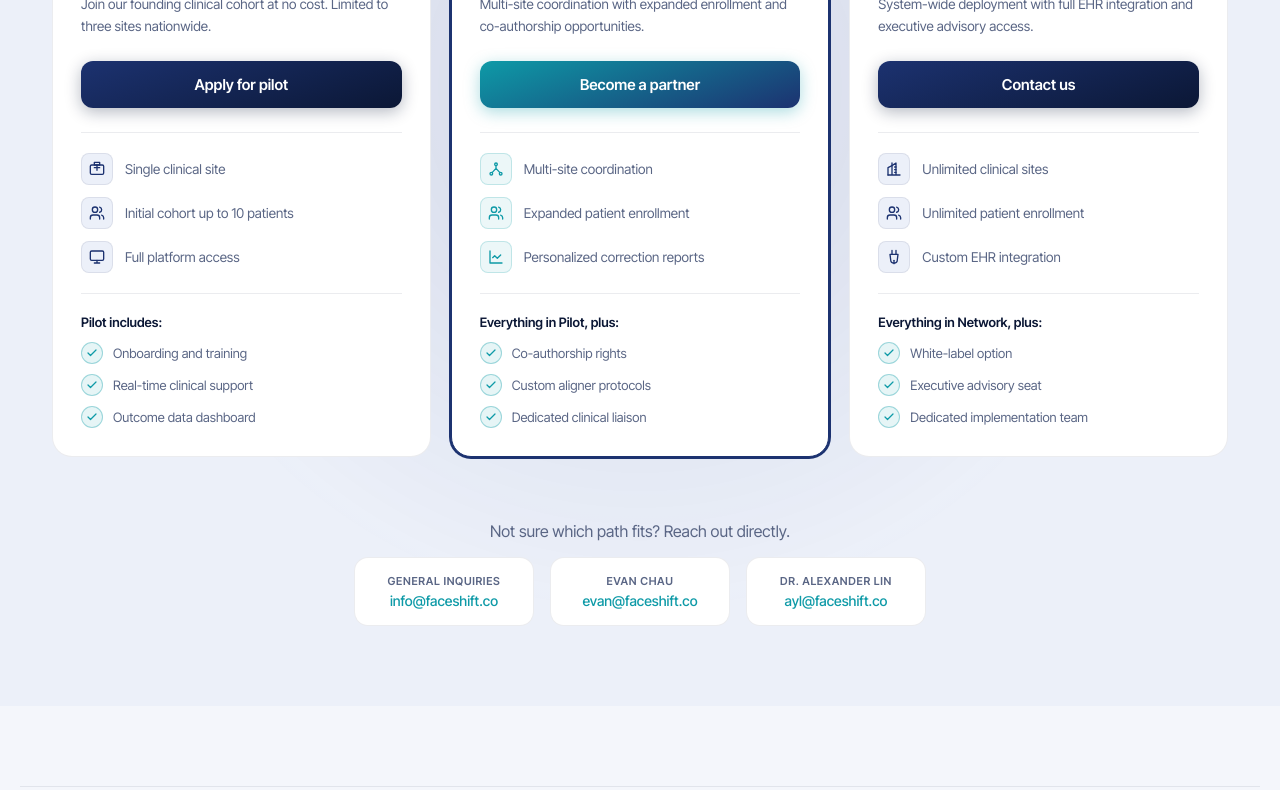
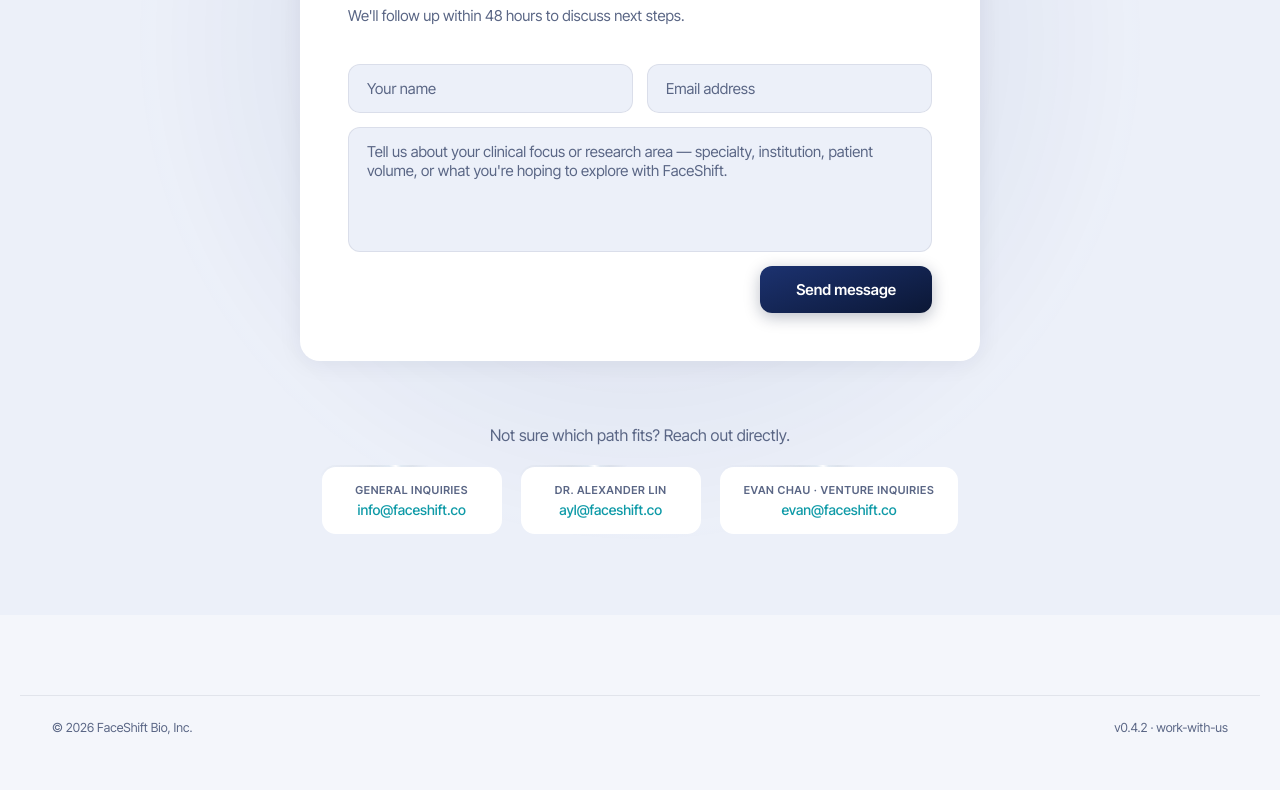
Before and after one commit to evitxchi/faceshift, a plain HTML site: page project/contact.html in a window 1280 px wide. Shown: the part 652-1442 px from the top of the page. After the commit the page ends 1419 px from the top, so only its background shows below. Drawn offline with Linux system fonts and the light colour scheme.

Commit message:
Redesign Work With Us page with form modules and glint effects
- Replace plan cards with clean email + context form per toggle state
- Form submit composes mailto with prefilled subject/body
- Add silver glint trace to all three contact cards and nav CTA button
- Reorder team contacts: General → Dr. Lin (center) → Evan (right)
- Add 'Venture Inquiries' role to Evan Chau contact card

Co-Authored-By: Claude Sonnet 4.6 <noreply@anthropic.com>

```diff
--- a/project/contact.html
+++ b/project/contact.html
@@ -328,6 +328,130 @@
       color: var(--teal-500);
     }
 
+    /* ---- Glint animation ------------------------------------------------ */
+
+    @property --glint-angle {
+      syntax: '<angle>';
+      initial-value: 0deg;
+      inherits: false;
+    }
+
+    @keyframes cardGlint {
+      to { --glint-angle: 360deg; }
+    }
+
+    /* ---- Nav CTA glint wrapper ------------------------------------------ */
+
+    .nav-cta-glint {
+      position: relative;
+      border-radius: 999px;
+      padding: 2px;
+      display: inline-block;
+    }
+
+    .nav-cta-glint::before {
+      content: '';
+      position: absolute;
+      inset: 0;
+      border-radius: 999px;
+      background: conic-gradient(
+        from var(--glint-angle),
+        transparent 0deg,
+        rgba(180,190,200,0.25) 28deg,
+        rgba(220,230,240,0.65) 44deg,
+        rgba(255,255,255,0.95) 52deg,
+        rgba(220,230,240,0.65) 60deg,
+        rgba(180,190,200,0.25) 76deg,
+        transparent 104deg
+      );
+      animation: cardGlint 2.6s linear infinite;
+      z-index: 0;
+    }
+
+    .nav-cta-glint .nav-cta {
+      position: relative;
+      z-index: 1;
+    }
+
+    /* ---- Form module ---------------------------------------------------- */
+
+    .contact-form-module {
+      max-width: 680px;
+      margin: 0 auto;
+      background: #fff;
+      border-radius: 20px;
+      padding: 48px;
+      box-shadow: 0 2px 24px rgba(11,23,53,0.07);
+    }
+
+    .form-module-title {
+      font-size: 26px;
+      font-weight: 600;
+      letter-spacing: -0.02em;
+      color: var(--navy-900);
+      margin: 0 0 10px;
+    }
+
+    .form-module-sub {
+      font-size: 15px;
+      color: var(--ink-muted);
+      margin: 0 0 36px;
+      line-height: 1.6;
+    }
+
+    .contact-form { display: flex; flex-direction: column; gap: 14px; }
+
+    .form-row {
+      display: grid;
+      grid-template-columns: 1fr 1fr;
+      gap: 14px;
+    }
+
+    .contact-form input,
+    .contact-form textarea {
+      font-family: 'Inter Tight', sans-serif;
+      font-size: 15px;
+      color: var(--navy-900);
+      background: var(--bg-soft);
+      border: 1px solid var(--rule);
+      border-radius: 12px;
+      padding: 14px 18px;
+      width: 100%;
+      outline: none;
+      transition: border-color 0.2s, box-shadow 0.2s;
+      resize: none;
+    }
+
+    .contact-form input::placeholder,
+    .contact-form textarea::placeholder { color: var(--ink-muted); }
+
+    .contact-form input:focus,
+    .contact-form textarea:focus {
+      border-color: var(--teal-400);
+      box-shadow: 0 0 0 3px rgba(43,182,194,0.12);
+    }
+
+    .form-submit {
+      align-self: flex-end;
+      background: linear-gradient(160deg, var(--navy-700), var(--navy-900));
+      color: #fff;
+      border: none;
+      border-radius: 12px;
+      padding: 14px 36px;
+      font-family: 'Inter Tight', sans-serif;
+      font-size: 15px;
+      font-weight: 600;
+      cursor: pointer;
+      transition: opacity 0.2s, transform 0.2s, box-shadow 0.2s;
+      box-shadow: 0 4px 16px rgba(11,23,53,0.28);
+    }
+
+    .form-submit:hover {
+      opacity: 0.9;
+      transform: translateY(-1px);
+      box-shadow: 0 8px 24px rgba(11,23,53,0.35);
+    }
+
     /* ---- Bottom CTA ----------------------------------------------------- */
 
     .contact-footer-cta {
@@ -338,7 +462,7 @@
     .contact-footer-cta p {
       font-size: 16px;
       color: var(--ink-muted);
-      margin: 0 0 16px;
+      margin: 0 0 20px;
     }
 
     .team-contacts {
@@ -346,26 +470,51 @@
       gap: 16px;
       justify-content: center;
       flex-wrap: wrap;
-      margin-top: 4px;
+    }
+
+    /* Glint wrapper for contact cards */
+    .glint-card-wrap {
+      position: relative;
+      border-radius: 15.5px;
+      padding: 1.5px;
+    }
+
+    .glint-card-wrap::before {
+      content: '';
+      position: absolute;
+      inset: 0;
+      border-radius: 15.5px;
+      background: conic-gradient(
+        from var(--glint-angle),
+        transparent 0deg,
+        rgba(180,190,200,0.25) 28deg,
+        rgba(220,230,240,0.65) 44deg,
+        rgba(255,255,255,0.95) 52deg,
+        rgba(220,230,240,0.65) 60deg,
+        rgba(180,190,200,0.25) 76deg,
+        transparent 104deg
+      );
+      animation: cardGlint 2.8s linear infinite;
     }
 
     .team-contact-card {
+      position: relative;
+      z-index: 1;
       display: flex;
       flex-direction: column;
       gap: 4px;
       padding: 16px 24px;
       background: #fff;
-      border: 1px solid var(--rule);
+      border: none;
       border-radius: 14px;
       text-decoration: none;
-      transition: border-color 0.2s, transform 0.2s, box-shadow 0.2s;
+      transition: transform 0.2s, box-shadow 0.2s;
       min-width: 180px;
     }
 
     .team-contact-card:hover {
-      border-color: var(--teal-400);
       transform: translateY(-2px);
-      box-shadow: 0 8px 24px rgba(11,23,53,0.08);
+      box-shadow: 0 8px 24px rgba(11,23,53,0.1);
     }
 
     .team-contact-label {
@@ -382,10 +531,15 @@
       color: var(--teal-500);
     }
 
+    @media (max-width: 600px) {
+      .form-row { grid-template-columns: 1fr; }
+      .contact-form-module { padding: 28px 20px; }
+      .form-submit { align-self: stretch; text-align: center; }
+    }
+
     /* ---- Responsive ----------------------------------------------------- */
 
     @media (max-width: 960px) {
-      .cards-grid { grid-template-columns: 1fr; max-width: 480px; margin: 0 auto; }
       .contact-inner { padding: 72px 20px 60px; }
     }
 
@@ -408,7 +562,9 @@
       <a href="/science">Science</a>
       <a href="/about">About</a>
     </div>
+    <div class="nav-cta-glint">
       <a href="/contact" class="nav-cta active-cta">Work With Us</a>
+    </div>
   </div>
 </nav>
 
@@ -439,25 +595,56 @@
       </div>
     </div>
 
-    <!-- Cards -->
-    <div class="cards-grid" id="cards-grid"></div>
+    <!-- Form: Clinicians & Researchers -->
+    <div id="form-clinical" class="contact-form-module reveal" style="transition-delay:0.42s">
+      <h3 class="form-module-title">Tell us about your practice</h3>
+      <p class="form-module-sub">We'll follow up within 48 hours to discuss next steps.</p>
+      <form class="contact-form" data-subject="FaceShift: Clinician / Researcher inquiry">
+        <div class="form-row">
+          <input type="text" name="name" placeholder="Your name" required />
+          <input type="email" name="email" placeholder="Email address" required />
+        </div>
+        <textarea name="context" rows="5" placeholder="Tell us about your clinical focus or research area — specialty, institution, patient volume, or what you're hoping to explore with FaceShift."></textarea>
+        <button type="submit" class="form-submit">Send message</button>
+      </form>
+    </div>
+
+    <!-- Form: Investors & Partners -->
+    <div id="form-partner" class="contact-form-module reveal" style="transition-delay:0.42s; display:none">
+      <h3 class="form-module-title">Tell us about your interest</h3>
+      <p class="form-module-sub">We'll follow up within 48 hours to discuss next steps.</p>
+      <form class="contact-form" data-subject="FaceShift: Investor / Partner inquiry">
+        <div class="form-row">
+          <input type="text" name="name" placeholder="Your name" required />
+          <input type="email" name="email" placeholder="Email address" required />
+        </div>
+        <textarea name="context" rows="5" placeholder="Tell us about your investment thesis, partnership interest, or how you see working together — fund stage, check size, strategic focus, or specific synergies."></textarea>
+        <button type="submit" class="form-submit">Send message</button>
+      </form>
+    </div>
 
     <!-- Footer CTA -->
     <div class="contact-footer-cta reveal" style="transition-delay: 0.9s;">
       <p>Not sure which path fits? Reach out directly.</p>
       <div class="team-contacts">
+        <div class="glint-card-wrap">
           <a class="team-contact-card" href="mailto:info@faceshift.co">
-          <span class="team-contact-label">General inquiries</span>
+            <span class="team-contact-label">General Inquiries</span>
             <span class="team-contact-email">info@faceshift.co</span>
           </a>
-        <a class="team-contact-card" href="mailto:evan@faceshift.co">
-          <span class="team-contact-label">Evan Chau</span>
-          <span class="team-contact-email">evan@faceshift.co</span>
-        </a>
+        </div>
+        <div class="glint-card-wrap">
           <a class="team-contact-card" href="mailto:ayl@faceshift.co">
             <span class="team-contact-label">Dr. Alexander Lin</span>
             <span class="team-contact-email">ayl@faceshift.co</span>
           </a>
+        </div>
+        <div class="glint-card-wrap">
+          <a class="team-contact-card" href="mailto:evan@faceshift.co">
+            <span class="team-contact-label">Evan Chau · Venture Inquiries</span>
+            <span class="team-contact-email">evan@faceshift.co</span>
+          </a>
+        </div>
       </div>
     </div>
 
@@ -472,206 +659,53 @@
 <script>
 (function () {
 
-  // ---- Data -----------------------------------------------------------
-
-  var ICONS = {
-    hospital: '<svg width="16" height="16" viewBox="0 0 24 24" fill="none" stroke="currentColor" stroke-width="2" stroke-linecap="round" stroke-linejoin="round"><path d="M12 6v4m0 0v4m0-4h4m-4 0H8"/><rect x="2" y="6" width="20" height="14" rx="2"/><path d="M16 2H8v4h8V2z"/></svg>',
-    users:    '<svg width="16" height="16" viewBox="0 0 24 24" fill="none" stroke="currentColor" stroke-width="2" stroke-linecap="round" stroke-linejoin="round"><path d="M16 21v-2a4 4 0 0 0-4-4H6a4 4 0 0 0-4 4v2"/><circle cx="9" cy="7" r="4"/><path d="M22 21v-2a4 4 0 0 0-3-3.87M16 3.13a4 4 0 0 1 0 7.75"/></svg>',
-    monitor:  '<svg width="16" height="16" viewBox="0 0 24 24" fill="none" stroke="currentColor" stroke-width="2" stroke-linecap="round" stroke-linejoin="round"><rect x="2" y="3" width="20" height="14" rx="2"/><path d="M8 21h8M12 17v4"/></svg>',
-    network:  '<svg width="16" height="16" viewBox="0 0 24 24" fill="none" stroke="currentColor" stroke-width="2" stroke-linecap="round" stroke-linejoin="round"><circle cx="12" cy="5" r="2"/><circle cx="5" cy="19" r="2"/><circle cx="19" cy="19" r="2"/><path d="M12 7v4m0 0-5.5 6M12 11l5.5 6"/></svg>',
-    chart:    '<svg width="16" height="16" viewBox="0 0 24 24" fill="none" stroke="currentColor" stroke-width="2" stroke-linecap="round" stroke-linejoin="round"><path d="M3 3v18h18"/><path d="m19 9-5 5-4-4-3 3"/></svg>',
-    building: '<svg width="16" height="16" viewBox="0 0 24 24" fill="none" stroke="currentColor" stroke-width="2" stroke-linecap="round" stroke-linejoin="round"><path d="M3 21h18M9 21V7l6-4v18"/><path d="M3 21V10l6-3"/><path d="M9 3v4"/><path d="M13 9h2M13 13h2M13 17h2"/></svg>',
-    plug:     '<svg width="16" height="16" viewBox="0 0 24 24" fill="none" stroke="currentColor" stroke-width="2" stroke-linecap="round" stroke-linejoin="round"><path d="M12 22v-5"/><path d="M9 8V2M15 8V2"/><path d="M18 8H6l1 8a5 5 0 0 0 10 0Z"/></svg>',
-    database: '<svg width="16" height="16" viewBox="0 0 24 24" fill="none" stroke="currentColor" stroke-width="2" stroke-linecap="round" stroke-linejoin="round"><ellipse cx="12" cy="5" rx="9" ry="3"/><path d="M3 5v14a9 3 0 0 0 18 0V5"/><path d="M3 12a9 3 0 0 0 18 0"/></svg>',
-    file:     '<svg width="16" height="16" viewBox="0 0 24 24" fill="none" stroke="currentColor" stroke-width="2" stroke-linecap="round" stroke-linejoin="round"><path d="M14 2H6a2 2 0 0 0-2 2v16a2 2 0 0 0 2 2h12a2 2 0 0 0 2-2V8Z"/><path d="M14 2v6h6M16 13H8M16 17H8M10 9H8"/></svg>',
-    book:     '<svg width="16" height="16" viewBox="0 0 24 24" fill="none" stroke="currentColor" stroke-width="2" stroke-linecap="round" stroke-linejoin="round"><path d="M4 19.5A2.5 2.5 0 0 1 6.5 17H20"/><path d="M6.5 2H20v20H6.5A2.5 2.5 0 0 1 4 19.5v-15A2.5 2.5 0 0 1 6.5 2z"/></svg>',
-    micro:    '<svg width="16" height="16" viewBox="0 0 24 24" fill="none" stroke="currentColor" stroke-width="2" stroke-linecap="round" stroke-linejoin="round"><path d="M6 18h12M12 2a4 4 0 0 1 4 4v6a4 4 0 0 1-8 0V6a4 4 0 0 1 4-4z"/><path d="M19 10a7 7 0 0 1-14 0"/></svg>',
-    shield:   '<svg width="16" height="16" viewBox="0 0 24 24" fill="none" stroke="currentColor" stroke-width="2" stroke-linecap="round" stroke-linejoin="round"><path d="M12 22s8-4 8-10V5l-8-3-8 3v7c0 6 8 10 8 10z"/></svg>',
-    award:    '<svg width="16" height="16" viewBox="0 0 24 24" fill="none" stroke="currentColor" stroke-width="2" stroke-linecap="round" stroke-linejoin="round"><circle cx="12" cy="8" r="6"/><path d="M15.477 12.89 17 22l-5-3-5 3 1.523-9.11"/></svg>',
-    trending: '<svg width="16" height="16" viewBox="0 0 24 24" fill="none" stroke="currentColor" stroke-width="2" stroke-linecap="round" stroke-linejoin="round"><polyline points="22 7 13.5 15.5 8.5 10.5 2 17"/><polyline points="16 7 22 7 22 13"/></svg>',
-    percent:  '<svg width="16" height="16" viewBox="0 0 24 24" fill="none" stroke="currentColor" stroke-width="2" stroke-linecap="round" stroke-linejoin="round"><line x1="19" y1="5" x2="5" y2="19"/><circle cx="6.5" cy="6.5" r="2.5"/><circle cx="17.5" cy="17.5" r="2.5"/></svg>',
-    eye:      '<svg width="16" height="16" viewBox="0 0 24 24" fill="none" stroke="currentColor" stroke-width="2" stroke-linecap="round" stroke-linejoin="round"><path d="M2 12s3-7 10-7 10 7 10 7-3 7-10 7-10-7-10-7z"/><circle cx="12" cy="12" r="3"/></svg>',
-    check:    '<svg width="12" height="12" viewBox="0 0 24 24" fill="none" stroke="currentColor" stroke-width="2.5" stroke-linecap="round" stroke-linejoin="round"><path d="M20 6 9 17l-5-5"/></svg>',
-  };
-
-  var PLANS = {
-    clinical: [
-      {
-        name: 'Pilot Site',
-        description: 'Join our founding clinical cohort at no cost. Limited to three sites nationwide.',
-        popular: false,
-        cta: 'Apply for pilot',
-        ctaClass: 'cta-outline',
-        features: [
-          { icon: 'hospital', text: 'Single clinical site' },
-          { icon: 'users',   text: 'Initial cohort up to 10 patients' },
-          { icon: 'monitor', text: 'Full platform access' },
-        ],
-        includesLabel: 'Pilot includes:',
-        includes: ['Onboarding and training', 'Real-time clinical support', 'Outcome data dashboard'],
-      },
-      {
-        name: 'Clinical Network',
-        description: 'Multi-site coordination with expanded enrollment and co-authorship opportunities.',
-        popular: true,
-        badge: 'Most common',
-        cta: 'Become a partner',
-        ctaClass: 'cta-popular',
-        features: [
-          { icon: 'network', text: 'Multi-site coordination' },
-          { icon: 'users',   text: 'Expanded patient enrollment' },
-          { icon: 'chart',   text: 'Personalized correction reports' },
-        ],
-        includesLabel: 'Everything in Pilot, plus:',
-        includes: ['Co-authorship rights', 'Custom aligner protocols', 'Dedicated clinical liaison'],
-      },
-      {
-        name: 'Health System',
-        description: 'System-wide deployment with full EHR integration and executive advisory access.',
-        popular: false,
-        cta: 'Contact us',
-        ctaClass: 'cta-outline',
-        features: [
-          { icon: 'building', text: 'Unlimited clinical sites' },
-          { icon: 'users',    text: 'Unlimited patient enrollment' },
-          { icon: 'plug',     text: 'Custom EHR integration' },
-        ],
-        includesLabel: 'Everything in Network, plus:',
-        includes: ['White-label option', 'Executive advisory seat', 'Dedicated implementation team'],
-      },
-    ],
-    partner: [
-      {
-        name: 'Research Collaborator',
-        description: 'Access de-identified datasets and IRB support for approved academic research.',
-        popular: false,
-        cta: 'Apply for access',
-        ctaClass: 'cta-outline',
-        features: [
-          { icon: 'database', text: 'De-identified dataset access' },
-          { icon: 'file',     text: 'IRB application support' },
-          { icon: 'book',     text: 'Publication pathway' },
-        ],
-        includesLabel: 'Collaboration includes:',
-        includes: ['Anonymized scan library', 'Outcome benchmarks', 'Co-authorship consideration'],
-      },
-      {
-        name: 'Co-Investigator',
-        description: 'Joint study design, shared IP framework, and grant co-application support.',
-        popular: true,
-        badge: 'Most common',
-        cta: 'Start a conversation',
-        ctaClass: 'cta-popular',
-        features: [
-          { icon: 'micro',  text: 'Joint study design' },
-          { icon: 'shield', text: 'Shared IP framework' },
-          { icon: 'award',  text: 'Grant co-application' },
-        ],
-        includesLabel: 'Everything in Collaborator, plus:',
-        includes: ['Named investigator credit', 'Protocol co-development', 'Preferred licensing terms'],
-      },
-      {
-        name: 'Strategic Partner',
-        description: 'Commercial licensing, equity pathway, and board observer access.',
-        popular: false,
-        cta: 'Contact us',
-        ctaClass: 'cta-outline',
-        features: [
-          { icon: 'trending', text: 'Commercial licensing rights' },
-          { icon: 'percent',  text: 'Equity pathway' },
-          { icon: 'eye',      text: 'Board observer seat' },
-        ],
-        includesLabel: 'Everything in Co-Investigator, plus:',
-        includes: ['Pro-rata follow-on rights', 'Executive briefings', 'First-look on new indications'],
-      },
-    ],
-  };
-
-  // ---- Render cards ---------------------------------------------------
-
-  var grid   = document.getElementById('cards-grid');
-  var mode   = 'clinical';
-
-  function buildCard(plan, delay) {
-    var popularClass = plan.popular ? ' popular' : '';
-    var badge = plan.badge
-      ? '<span class="popular-badge">' + plan.badge + '</span>'
-      : '';
-
-    var feats = plan.features.map(function (f) {
-      return '<li><span class="feat-icon">' + ICONS[f.icon] + '</span>' + f.text + '</li>';
-    }).join('');
-
-    var incl = plan.includes.map(function (t) {
-      return '<li><span class="check-icon">' + ICONS.check + '</span>' + t + '</li>';
-    }).join('');
-
-    var emailHref = 'mailto:info@faceshift.co?subject=' +
-      encodeURIComponent('FaceShift: ' + plan.name + ' inquiry');
-
-    return '<div class="plan-card reveal' + popularClass + '" style="transition-delay:' + delay + 's">' +
-      '<div class="card-header">' +
-        '<div class="card-name-row"><h3 class="card-name">' + plan.name + '</h3>' + badge + '</div>' +
-        '<p class="card-desc">' + plan.description + '</p>' +
-        '<a href="' + emailHref + '" class="card-cta ' + plan.ctaClass + '">' + plan.cta + '</a>' +
-      '</div>' +
-      '<div class="card-body">' +
-        '<ul class="features-list">' + feats + '</ul>' +
-        '<div class="includes-block">' +
-          '<p class="includes-label">' + plan.includesLabel + '</p>' +
-          '<ul class="includes-list">' + incl + '</ul>' +
-        '</div>' +
-      '</div>' +
-    '</div>';
-  }
-
-  function renderCards(newMode) {
-    mode = newMode;
-    var delays = [0.42, 0.56, 0.70];
-    grid.innerHTML = PLANS[mode].map(function (plan, i) {
-      return buildCard(plan, delays[i]);
-    }).join('');
-    // Trigger reveal after paint
-    requestAnimationFrame(function () {
-      requestAnimationFrame(function () {
-        grid.querySelectorAll('.reveal').forEach(function (el) {
-          el.classList.add('visible');
-        });
-      });
-    });
-  }
-
-  // ---- Toggle ---------------------------------------------------------
-
   var btnClinical  = document.getElementById('btn-clinical');
   var btnPartner   = document.getElementById('btn-partner');
   var indicator    = document.getElementById('toggle-indicator');
+  var formClinical = document.getElementById('form-clinical');
+  var formPartner  = document.getElementById('form-partner');
 
   function positionIndicator(btn) {
-    indicator.style.left   = btn.offsetLeft + 'px';
-    indicator.style.width  = btn.offsetWidth + 'px';
+    indicator.style.left  = btn.offsetLeft + 'px';
+    indicator.style.width = btn.offsetWidth + 'px';
   }
 
-  function switchMode(newMode, activeBtn, inactiveBtn) {
+  function switchMode(mode, activeBtn, inactiveBtn) {
     activeBtn.classList.add('active');
     inactiveBtn.classList.remove('active');
     positionIndicator(activeBtn);
-    renderCards(newMode);
+    if (mode === 'clinical') {
+      formClinical.style.display = '';
+      formPartner.style.display  = 'none';
+    } else {
+      formClinical.style.display = 'none';
+      formPartner.style.display  = '';
+    }
   }
 
-  btnClinical.addEventListener('click', function () {
-    switchMode('clinical', btnClinical, btnPartner);
-  });
+  btnClinical.addEventListener('click', function () { switchMode('clinical', btnClinical, btnPartner); });
+  btnPartner.addEventListener('click',  function () { switchMode('partner',  btnPartner,  btnClinical); });
 
-  btnPartner.addEventListener('click', function () {
-    switchMode('partner', btnPartner, btnClinical);
-  });
-
-  // Init indicator after fonts load
   document.fonts.ready.then(function () {
     positionIndicator(btnClinical);
     window.addEventListener('resize', function () {
-      positionIndicator(mode === 'clinical' ? btnClinical : btnPartner);
+      positionIndicator(document.querySelector('.toggle-btn.active'));
+    });
+  });
+
+  // ---- Form submit → open mailto with prefilled content ---------------
+
+  document.querySelectorAll('.contact-form').forEach(function (form) {
+    form.addEventListener('submit', function (e) {
+      e.preventDefault();
+      var subject = form.dataset.subject;
+      var name    = form.elements['name'].value;
+      var email   = form.elements['email'].value;
+      var context = form.elements['context'].value;
+      var body    = 'Name: ' + name + '\nEmail: ' + email + '\n\n' + context;
+      window.location.href = 'mailto:info@faceshift.co'
+        + '?subject=' + encodeURIComponent(subject)
+        + '&body='    + encodeURIComponent(body);
     });
   });
 
@@ -679,22 +713,11 @@
 
   var observer = new IntersectionObserver(function (entries) {
     entries.forEach(function (e) {
-      if (e.isIntersecting) {
-        e.target.classList.add('visible');
-        observer.unobserve(e.target);
-      }
+      if (e.isIntersecting) { e.target.classList.add('visible'); observer.unobserve(e.target); }
     });
   }, { threshold: 0.15 });
 
-  function observeAll() {
-    document.querySelectorAll('.reveal').forEach(function (el) {
-      observer.observe(el);
-    });
-  }
-
-  // Initial render
-  renderCards('clinical');
-  observeAll();
+  document.querySelectorAll('.reveal').forEach(function (el) { observer.observe(el); });
 
 }());
 </script>
```
Lines whose indentation alone changed are shown as unchanged.
